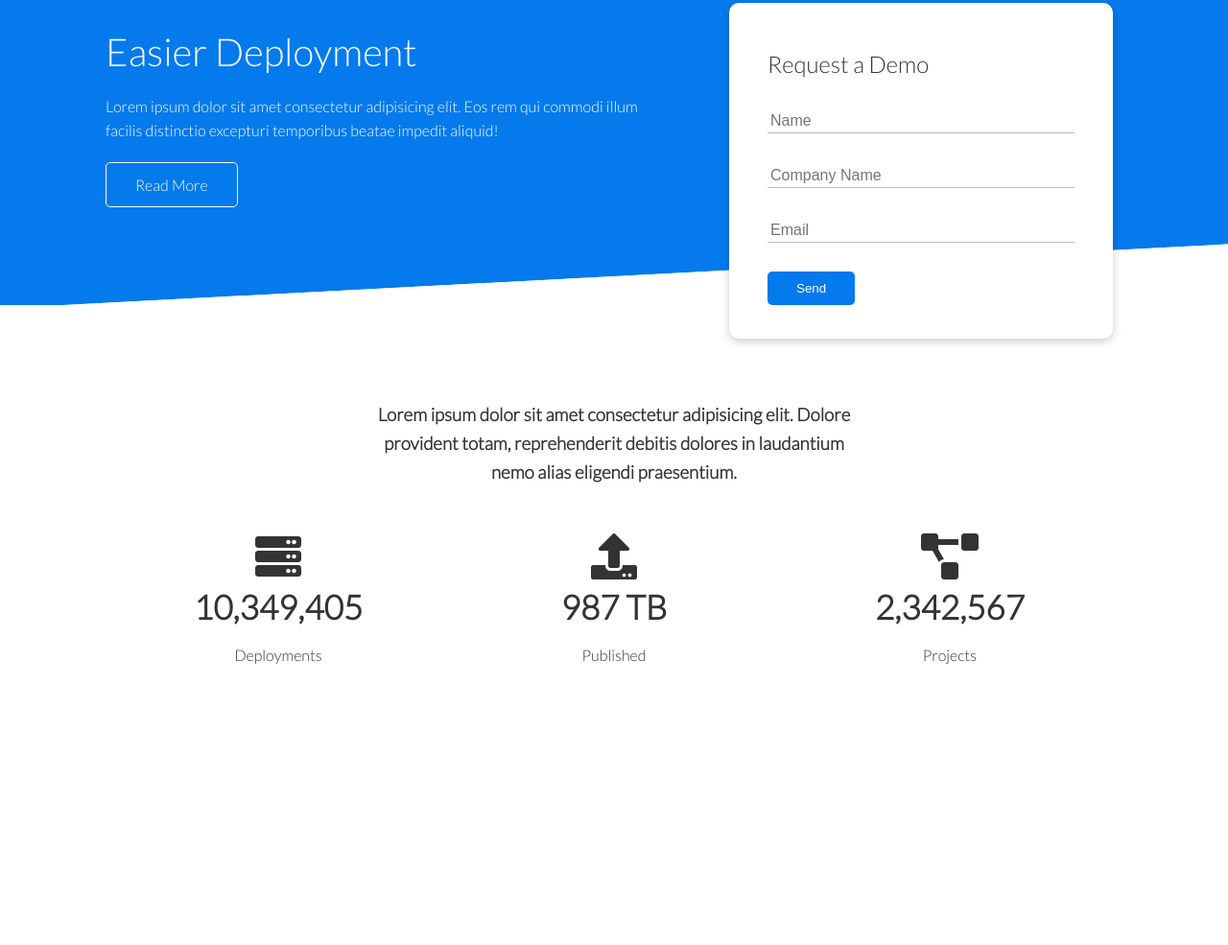
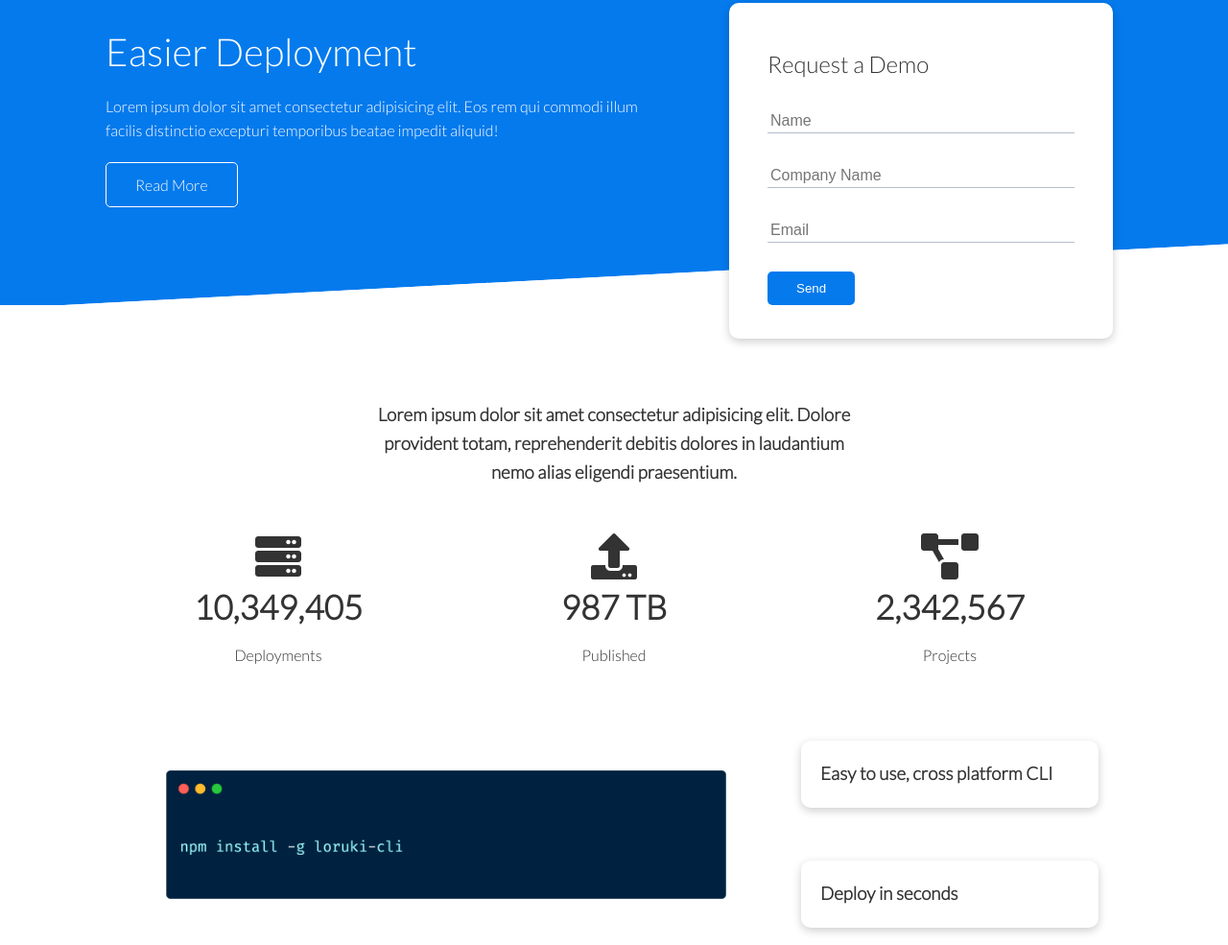
Before and after one commit to lhzaccarelli/loruki-website, a website: page index.html in a window 1280 px wide. Shown: the part 152-1137 px from the top of the page at 96% size. Before the commit the page ends 906 px from the top, so only its background shows below. Drawn offline with Linux system fonts and the light colour scheme.

Commit message:
Cli section added

```diff
--- a/css/style.css
+++ b/css/style.css
@@ -158,3 +158,16 @@ img {
     font-size: 20px;
     font-weight: bold;
 }
+
+/* Cli */
+.cli .grid {
+    grid-template-columns: repeat(3, 1fr);
+    grid-template-rows: repear(2, 1fr);
+}
+
+/* Pega apenas o primeiro filho */
+.cli .grid > *:first-child {
+    /** Este comando serve para utilizar 2 colunas, algo como o colspan da table */
+    grid-column: 1 / span 2;
+    grid-row: 1 / span 2;
+}
--- a/index.html
+++ b/index.html
@@ -80,6 +80,20 @@
             </div>
         </div>
     </section>
+    <!-- /Showcase -->
+
+    <!-- Cli -->
+    <section class="cli">
+        <div class="container grid">
+            <img src="images/cli.png" alt="">
+            <div class="card">
+                <h3>Easy to use, cross platform CLI</h3>
+            </div>
+            <div class="card">
+                <h3>Deploy in seconds</h3>
+            </div>
+        </div>
+    </section>
 
 </body>
 </html>
```
